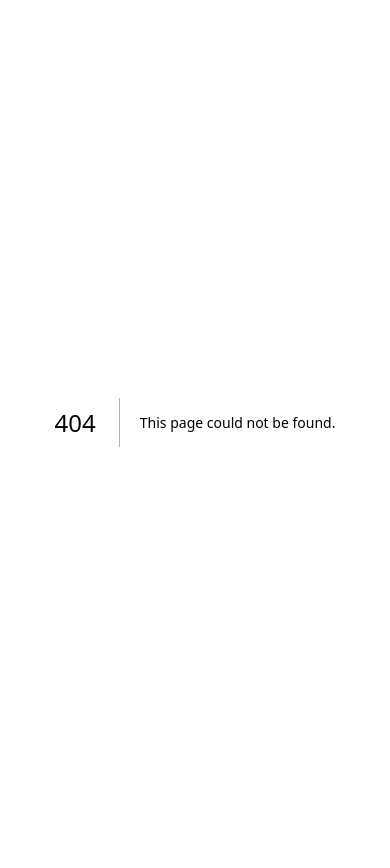
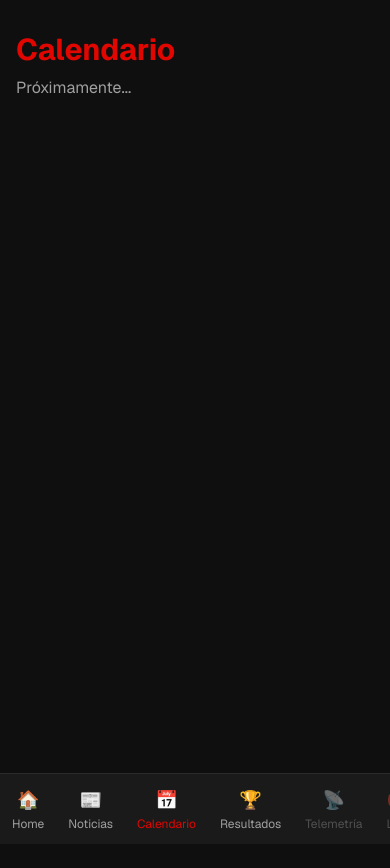
Before and after one commit to EmiTalarico/f1-dashboard, a Next.js app: page /calendario in a window 390 px wide. Before the commit this address had no page. Shown: the top 868 px of the page. Before the commit the page ends 844 px from the top, so only its background shows below. Built offline with nearby package versions, Linux system fonts and the light colour scheme.

Commit message:
feat: navbar con sidebar desktop y bottom nav mobile + rutas principales

```diff
--- /dev/null
+++ b/app/calendario/page.tsx
@@ -0,0 +1,10 @@
+export default function CalendarioPage() {
+  return (
+    <main className="min-h-screen px-4 py-8 max-w-5xl mx-auto">
+      <h1 className="text-3xl font-bold mb-2">
+        <span style={{ color: 'var(--f1-red)' }}>Calendario</span>
+      </h1>
+      <p style={{ color: 'var(--f1-muted)' }}>Próximamente...</p>
+    </main>
+  )
+}
--- /dev/null
+++ b/app/components/Navbar.tsx
@@ -0,0 +1,82 @@
+'use client'
+
+import Link from 'next/link'
+import { usePathname } from 'next/navigation'
+
+const NAV_ITEMS = [
+  { href: '/',            label: 'Home',       icon: '🏠', ready: true  },
+  { href: '/noticias',    label: 'Noticias',   icon: '📰', ready: true  },
+  { href: '/calendario',  label: 'Calendario', icon: '📅', ready: true  },
+  { href: '/resultados',  label: 'Resultados', icon: '🏆', ready: true  },
+  { href: '/telemetria',  label: 'Telemetría', icon: '📡', ready: false },
+  { href: '/live',        label: 'Live',       icon: '🔴', ready: false },
+]
+
+export default function Navbar() {
+  const pathname = usePathname()
+
+  return (
+    <>
+      {/* Sidebar — desktop */}
+      <aside
+        className="hidden md:flex flex-col w-56 min-h-screen fixed left-0 top-0 py-8 px-4 gap-1"
+        style={{ background: 'var(--f1-gray)', borderRight: '1px solid var(--f1-light-gray)' }}
+      >
+        <div className="px-3 mb-8">
+          <span className="text-2xl font-black" style={{ color: 'var(--f1-red)' }}>F1</span>
+          <span className="text-2xl font-black"> Dashboard</span>
+        </div>
+
+        {NAV_ITEMS.map(({ href, label, icon, ready }) => {
+          const active = pathname === href
+          return (
+            <Link
+              key={href}
+              href={ready ? href : '#'}
+              className={`flex items-center gap-3 px-3 py-2.5 rounded-lg text-sm font-medium transition-colors ${
+                !ready ? 'opacity-40 cursor-not-allowed' : 'hover:opacity-80'
+              }`}
+              style={{
+                background: active ? 'var(--f1-light-gray)' : 'transparent',
+                color: active ? 'var(--f1-red)' : 'var(--f1-text)',
+                borderLeft: active ? '3px solid var(--f1-red)' : '3px solid transparent',
+              }}
+            >
+              <span>{icon}</span>
+              <span>{label}</span>
+              {!ready && (
+                <span className="ml-auto text-xs px-1.5 py-0.5 rounded"
+                  style={{ background: 'var(--f1-light-gray)', color: 'var(--f1-muted)' }}>
+                  pronto
+                </span>
+              )}
+            </Link>
+          )
+        })}
+      </aside>
+
+      {/* Bottom nav — mobile */}
+      <nav
+        className="md:hidden fixed bottom-0 left-0 right-0 flex justify-around items-center py-2 z-50"
+        style={{ background: 'var(--f1-gray)', borderTop: '1px solid var(--f1-light-gray)' }}
+      >
+        {NAV_ITEMS.map(({ href, label, icon, ready }) => {
+          const active = pathname === href
+          return (
+            <Link
+              key={href}
+              href={ready ? href : '#'}
+              className={`flex flex-col items-center gap-0.5 px-3 py-1 rounded-lg text-xs transition-colors ${
+                !ready ? 'opacity-40 pointer-events-none' : ''
+              }`}
+              style={{ color: active ? 'var(--f1-red)' : 'var(--f1-muted)' }}
+            >
+              <span className="text-lg">{icon}</span>
+              <span>{label}</span>
+            </Link>
+          )
+        })}
+      </nav>
+    </>
+  )
+}
--- a/app/components/NewsFeed.tsx
+++ b/app/components/NewsFeed.tsx
@@ -5,12 +5,15 @@ type NewsItem = {
   link: string
   pubDate: string
   source: string
+  description: string
 }
 
 const FEEDS = [
   { url: 'https://www.motorsport.com/rss/f1/news/', source: 'Motorsport' },
   { url: 'https://www.autosport.com/rss/f1/news/', source: 'Autosport' },
   { url: 'https://www.planetf1.com/feed/', source: 'PlanetF1' },
+  { url: 'https://www.marca.com/rss/motor/formula1.xml', source: 'Marca' },
+  { url: 'https://feeds.feedburner.com/f1aldía', source: 'F1 al día' },
 ]
 
 async function getNews(): Promise<NewsItem[]> {
@@ -29,6 +32,9 @@ async function getNews(): Promise<NewsItem[]> {
           link: item.link,
           pubDate: item.pubDate,
           source,
+          description: item.description
+            ? String(item.description).replace(/<[^>]*>/g, '').slice(0, 120) + '...'
+            : '',
         }))
       } catch {
         return []
@@ -39,7 +45,7 @@ async function getNews(): Promise<NewsItem[]> {
   return results
     .flat()
     .sort((a, b) => new Date(b.pubDate).getTime() - new Date(a.pubDate).getTime())
-    .slice(0, 20)
+    .slice(0, 21)
 }
 
 function timeAgo(dateStr: string) {
@@ -55,32 +61,64 @@ const SOURCE_COLORS: Record<string, string> = {
   Motorsport: '#e10600',
   Autosport: '#0057b8',
   PlanetF1: '#00a550',
+  Marca: '#ff6600',
+  'F1 al día': '#8b5cf6',
+}
+
+function SourceBadge({ source }: { source: string }) {
+  return (
+    <span
+      className="text-xs font-bold px-2 py-0.5 rounded-full"
+      style={{ background: SOURCE_COLORS[source] ?? '#444', color: '#fff' }}
+    >
+      {source}
+    </span>
+  )
 }
 
 export default async function NewsFeed() {
   const news = await getNews()
+  const [featured, ...rest] = news
 
   return (
-    <div className="rounded-xl overflow-hidden" style={{ background: 'var(--f1-gray)' }}>
-      <div className="px-6 py-4 border-b" style={{ borderColor: 'var(--f1-light-gray)' }}>
-        <h2 className="text-lg font-semibold">Últimas Noticias</h2>
-      </div>
-      <div className="divide-y" style={{ borderColor: 'var(--f1-light-gray)' }}>
-        {news.map((item, i) => (
+    <div>
+      <h2 className="text-lg font-semibold mb-4">Últimas Noticias</h2>
+
+      {/* Noticia destacada */}
+      <a
+        href={featured.link}
+        target="_blank"
+        rel="noopener noreferrer"
+        className="block rounded-xl p-6 mb-4 hover:opacity-80 transition-opacity"
+        style={{ background: 'var(--f1-gray)' }}
+      >
+        <div className="flex items-center gap-2 mb-3">
+          <SourceBadge source={featured.source} />
+          <span className="text-xs" style={{ color: 'var(--f1-muted)' }}>
+            {timeAgo(featured.pubDate)}
+          </span>
+        </div>
+        <h3 className="text-xl font-bold leading-snug mb-2">{featured.title}</h3>
+        {featured.description && (
+          <p className="text-sm leading-relaxed" style={{ color: 'var(--f1-muted)' }}>
+            {featured.description}
+          </p>
+        )}
+      </a>
+
+      {/* Grilla de noticias */}
+      <div className="grid grid-cols-1 md:grid-cols-2 gap-3">
+        {rest.map((item, i) => (
           <a
             key={i}
             href={item.link}
             target="_blank"
             rel="noopener noreferrer"
-            className="flex flex-col px-6 py-4 gap-1 hover:opacity-80 transition-opacity"
+            className="block rounded-xl px-5 py-4 hover:opacity-80 transition-opacity"
+            style={{ background: 'var(--f1-gray)' }}
           >
-            <div className="flex items-center gap-2 mb-1">
-              <span
-                className="text-xs font-bold px-2 py-0.5 rounded-full"
-                style={{ background: SOURCE_COLORS[item.source], color: '#fff' }}
-              >
-                {item.source}
-              </span>
+            <div className="flex items-center gap-2 mb-2">
+              <SourceBadge source={item.source} />
               <span className="text-xs" style={{ color: 'var(--f1-muted)' }}>
                 {timeAgo(item.pubDate)}
               </span>
--- a/app/layout.tsx
+++ b/app/layout.tsx
@@ -1,33 +1,26 @@
-import type { Metadata } from "next";
-import { Geist, Geist_Mono } from "next/font/google";
-import "./globals.css";
+import type { Metadata } from 'next'
+import { Geist, Geist_Mono } from 'next/font/google'
+import './globals.css'
+import Navbar from './components/Navbar'
 
-const geistSans = Geist({
-  variable: "--font-geist-sans",
-  subsets: ["latin"],
-});
-
-const geistMono = Geist_Mono({
-  variable: "--font-geist-mono",
-  subsets: ["latin"],
-});
+const geistSans = Geist({ variable: '--font-geist-sans', subsets: ['latin'] })
+const geistMono = Geist_Mono({ variable: '--font-geist-mono', subsets: ['latin'] })
 
 export const metadata: Metadata = {
-  title: "Create Next App",
-  description: "Generated by create next app",
-};
+  title: 'F1 Dashboard',
+  description: 'Standings, noticias y live timing de Formula 1',
+}
 
-export default function RootLayout({
-  children,
-}: Readonly<{
-  children: React.ReactNode;
-}>) {
+export default function RootLayout({ children }: { children: React.ReactNode }) {
   return (
-    <html
-      lang="en"
-      className={`${geistSans.variable} ${geistMono.variable} h-full antialiased`}
-    >
-      <body className="min-h-full flex flex-col">{children}</body>
+    <html lang="es">
+      <body className={`${geistSans.variable} ${geistMono.variable}`}>
+        <Navbar />
+        {/* En desktop desplazamos el contenido para que no quede debajo del sidebar */}
+        <div className="md:ml-56 pb-20 md:pb-0">
+          {children}
+        </div>
+      </body>
     </html>
-  );
+  )
 }
--- /dev/null
+++ b/app/noticias/page.tsx
@@ -0,0 +1,15 @@
+import NewsFeed from '../components/NewsFeed'
+
+export default function NoticiasPage() {
+  return (
+    <main className="min-h-screen px-4 py-8 max-w-5xl mx-auto">
+      <h1 className="text-3xl font-bold mb-2">
+        <span style={{ color: 'var(--f1-red)' }}>Noticias</span>
+      </h1>
+      <p className="mb-8" style={{ color: 'var(--f1-muted)' }}>
+        Las últimas noticias de F1 de todo el mundo
+      </p>
+      <NewsFeed />
+    </main>
+  )
+}
--- a/app/page.tsx
+++ b/app/page.tsx
@@ -1,7 +1,6 @@
 import DriverStandings from './components/DriverStandings'
 import ConstructorStandings from './components/ConstructorStandings'
 import NextRace from './components/NextRace'
-import NewsFeed from './components/NewsFeed'
 
 export default function Home() {
   return (
@@ -13,11 +12,10 @@ export default function Home() {
         Temporada 2026
       </p>
       <NextRace />
-      <div className="grid grid-cols-1 md:grid-cols-2 gap-6 mb-6">
+      <div className="grid grid-cols-1 md:grid-cols-2 gap-6">
         <DriverStandings />
         <ConstructorStandings />
       </div>
-      <NewsFeed />
     </main>
   )
 }
--- /dev/null
+++ b/app/resultados/page.tsx
@@ -0,0 +1,10 @@
+export default function ResultadosPage() {
+  return (
+    <main className="min-h-screen px-4 py-8 max-w-5xl mx-auto">
+      <h1 className="text-3xl font-bold mb-2">
+        <span style={{ color: 'var(--f1-red)' }}>Resultados</span>
+      </h1>
+      <p style={{ color: 'var(--f1-muted)' }}>Próximamente...</p>
+    </main>
+  )
+}
```
